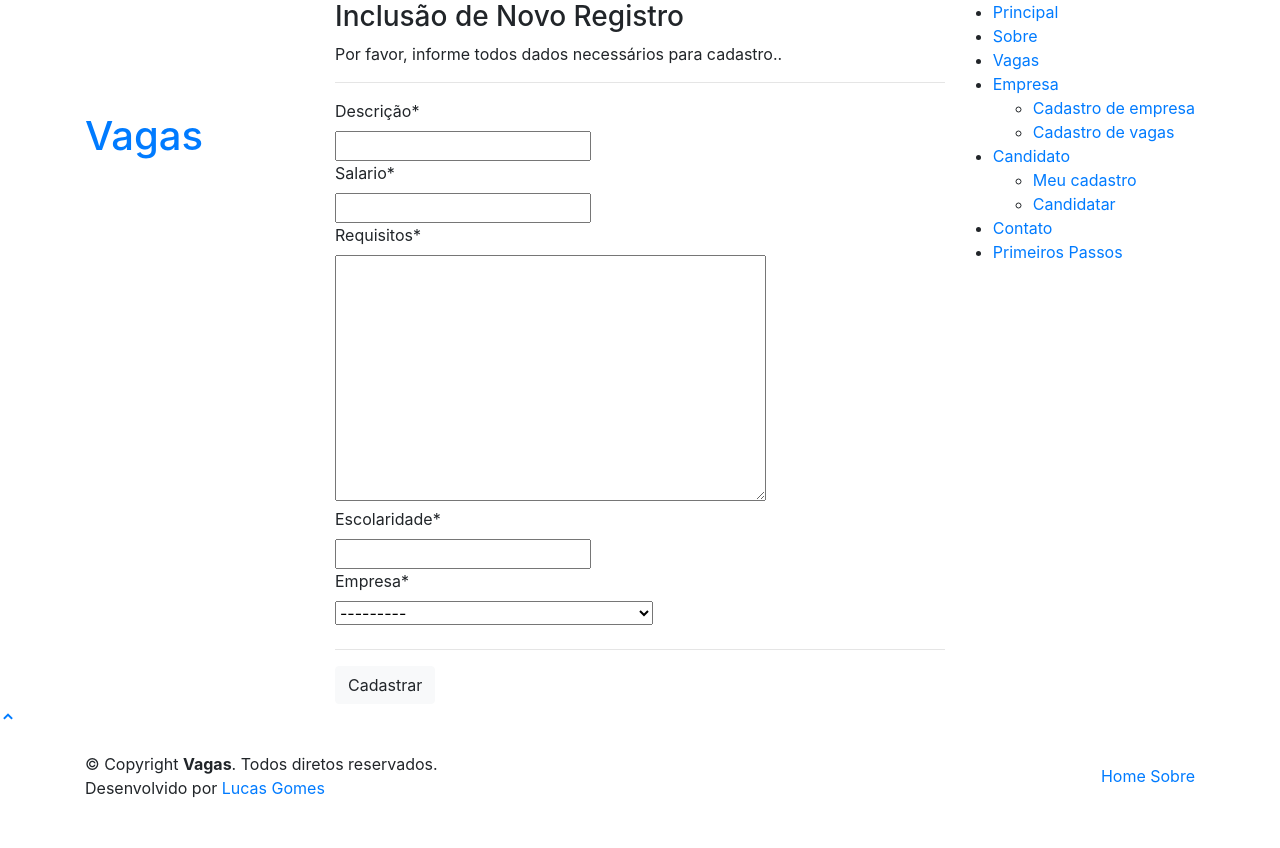
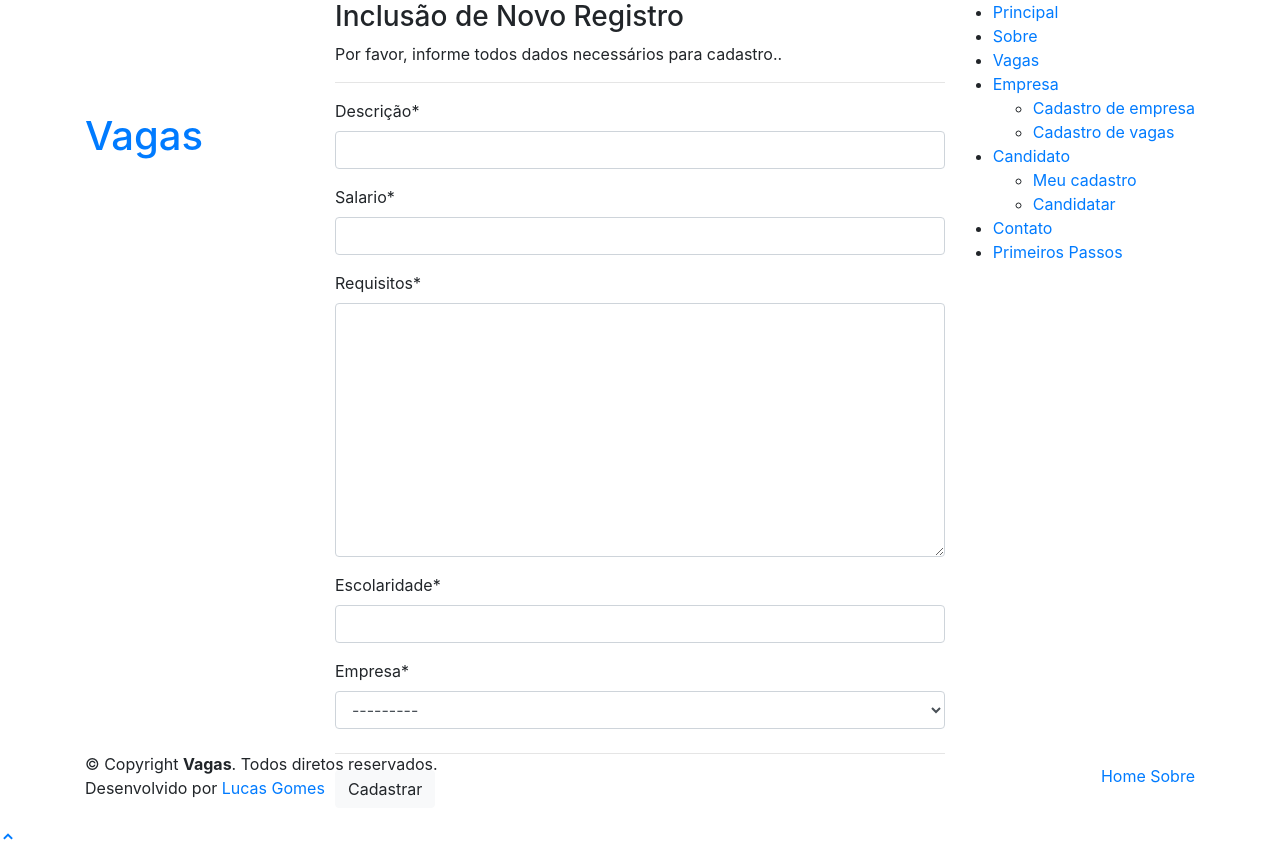
Before and after one commit to lhggomes/sistema-vagas, a Django app: page /cadastrar/vaga/ in a window 1280 px wide. Before the commit the page ends 798 px from the top, so only its background shows below. Run offline with Django 3.2, Linux system fonts and the light colour scheme; data comes from the database, SQL or seed files in the repository; some libraries are stand-ins or nearby versions.

Commit message:
Adding new style for the website

```diff
--- a/cadastros/templates/cadastros/form.html
+++ b/cadastros/templates/cadastros/form.html
@@ -10,17 +10,14 @@
 
 {% block conteudo %}
     <section id="hero" class="main">
-    <div>
         <h3>Inclusão de Novo Registro</h3>
         <p>
             Por favor, informe todos dados necessários para cadastro..
         </p>
-    </div>
     <hr>
-    <form action="" method="POST">
+    <form action="" method="POST" class="form-group">
         {% csrf_token %}
-        {{ form| crispy }}
-
+        {{ form|crispy }}
         <hr class="mt-4">
         <button type="submit" class="btn btn-light">
             Cadastrar
--- a/vagas/settings.py
+++ b/vagas/settings.py
@@ -42,7 +42,7 @@
     'crispy_forms',
 ]
 
-
+CRISPY_TEMPLATE_PACK = 'bootstrap4'
 
 MIDDLEWARE = [
     'django.middleware.security.SecurityMiddleware',
```
